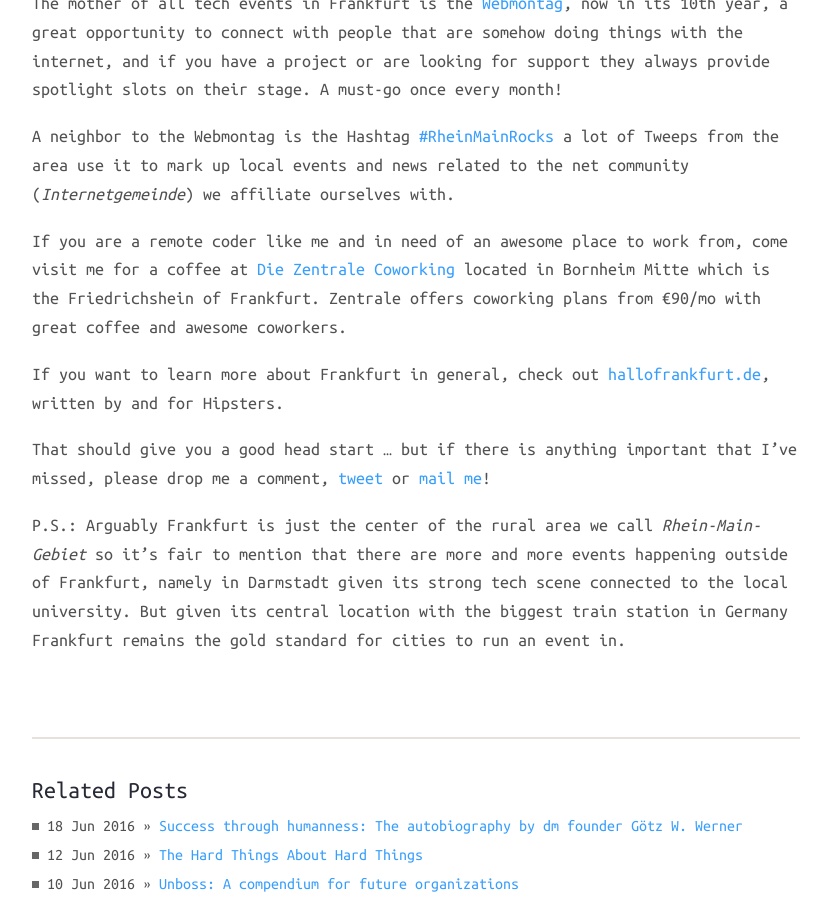
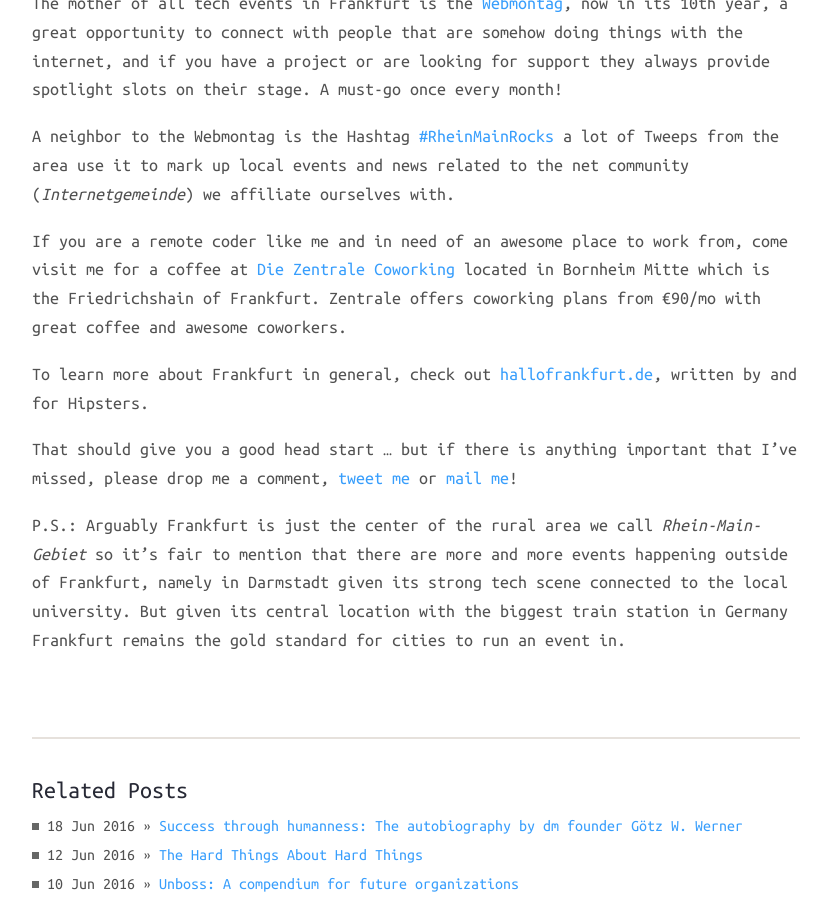
Before and after one commit to coderbyheart/blog, a Jekyll site: the page built from _posts/2016-08-01-intro-to-the-frankfurt-tech-scene.md, in a window 1280 px wide and 900 px high, scrolled down 1290 px. Shown: the whole window, without its empty margins (224-1055 px from the left). Built offline with Jekyll 4.4.1, drawn with Linux system fonts in a browser that asks for light colours; nearby versions of some CDN libraries; comment, search, counter and statistics services are not loaded.

Commit message:
Typo, remove repetition

```diff
--- a/_posts/2016-08-01-intro-to-the-frankfurt-tech-scene.md
+++ b/_posts/2016-08-01-intro-to-the-frankfurt-tech-scene.md
@@ -50,16 +50,16 @@
 
 If you are a remote coder like me and in need of an awesome place to work
 from, come visit me for a coffee at [Die Zentrale Coworking](https://www.die-zentrale-ffm.de/)
-located in Bornheim Mitte which is the Friedrichshein of Frankfurt.
+located in Bornheim Mitte which is the Friedrichshain of Frankfurt.
 Zentrale offers coworking plans from €90/mo with great coffee and
 awesome coworkers.
 
-If you want to learn more about Frankfurt in general, check out
+To learn more about Frankfurt in general, check out
 [hallofrankfurt.de](https://hallofrankfurt.de/), written by and for
 Hipsters.
 
 That should give you a good head start … but if there is anything
-important that I've missed, please drop me a comment, [tweet](https://twitter.com/coderbyheart)
+important that I've missed, please drop me a comment, [tweet me](https://twitter.com/coderbyheart)
 or [mail me](mailto:m@coderbyheart.com)!
 
 P.S.: Arguably Frankfurt is just the center of the rural area we call
```
